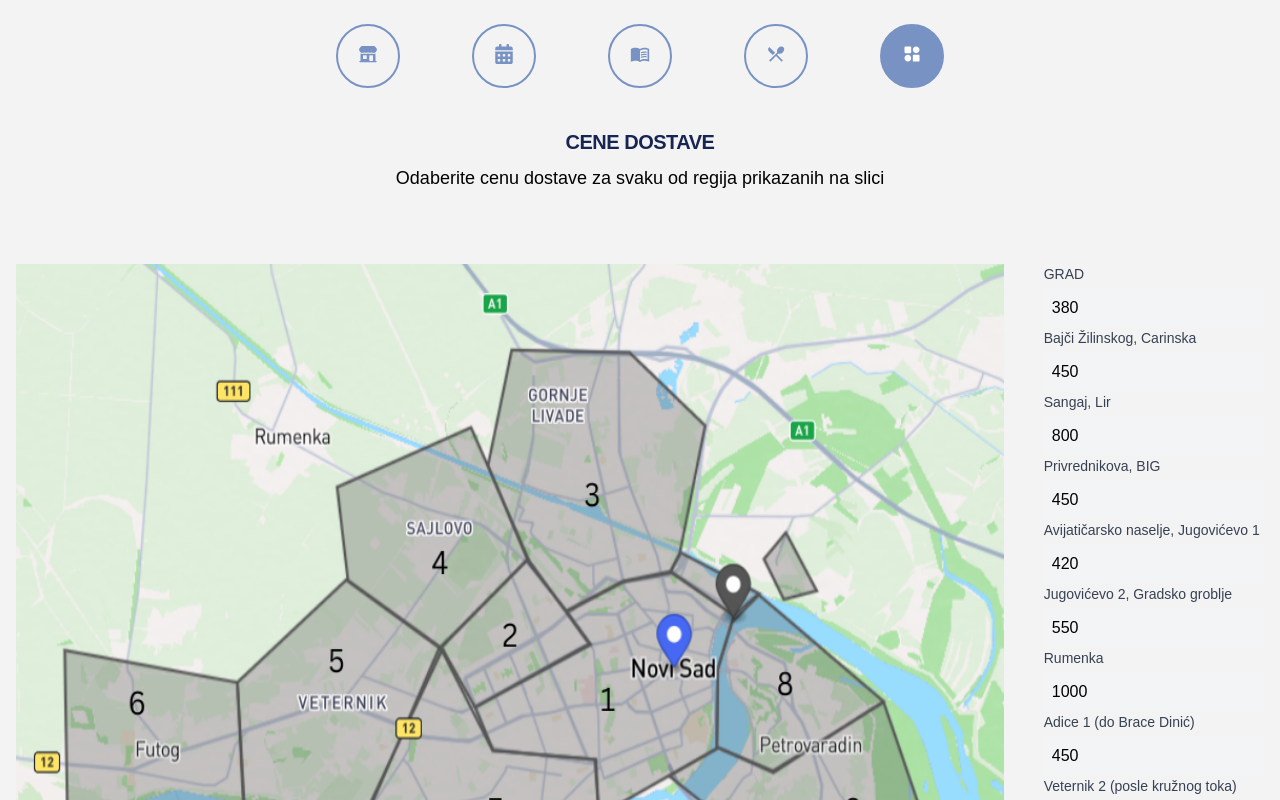
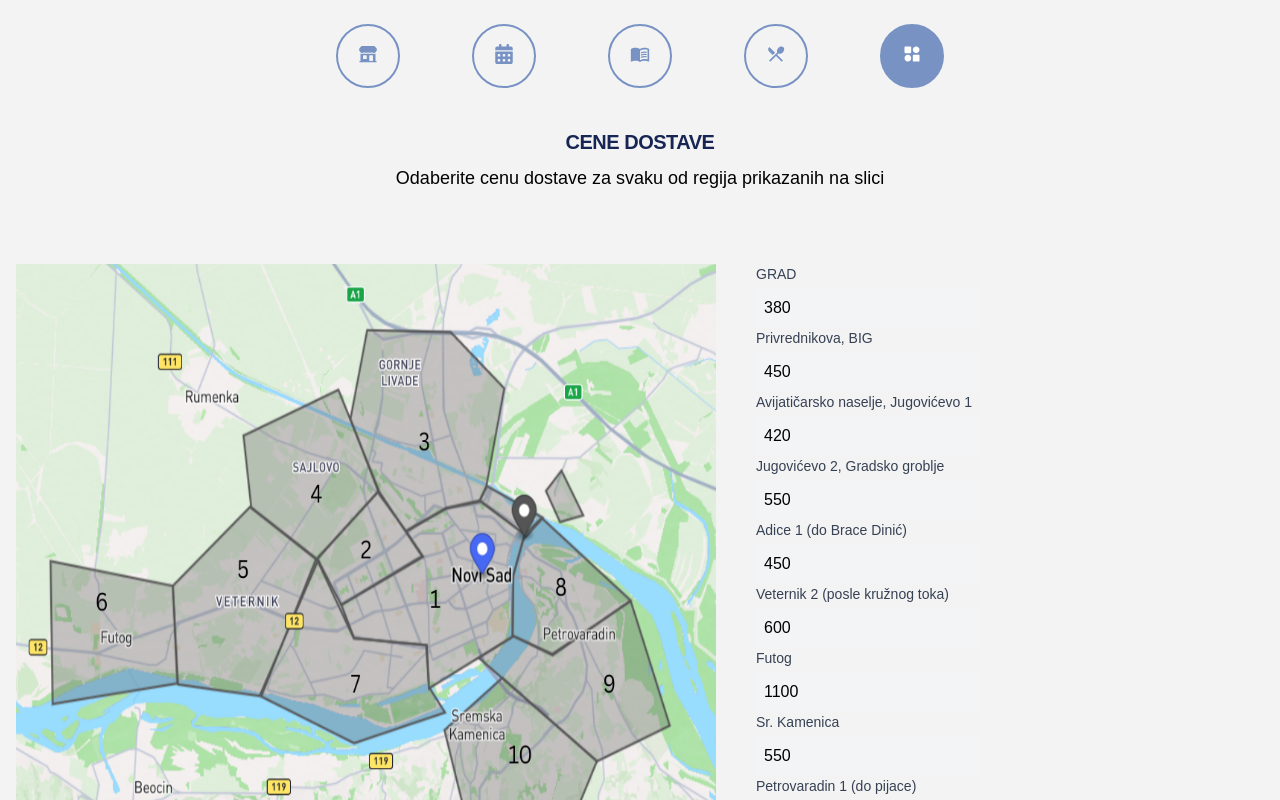
Before and after one commit to Veljko03/ordering-app, a Next.js app: page /delivery in a window 1280 px wide. Shown: the top 800 px of the page. Built offline with nearby package versions, Linux system fonts and the light colour scheme.

Commit message:
added picture and prices for every place on the map

```diff
--- a/app/delivery/page.js
+++ b/app/delivery/page.js
@@ -16,12 +16,12 @@
           Odaberite cenu dostave za svaku od regija prikazanih na slici
         </p>
       </div>
-      <div className="mt-10 flex gap-10">
+      <div className="mt-10 flex flex-col gap-10 md:flex-row">
         <Image
           src="/NoviSad.png"
           alt="slika novog sada"
-          width={1000}
-          height={500}
+          width={700}
+          height={400}
         />
         <div>
           {deliveryPrices.map((place, index) => (
@@ -33,8 +33,7 @@
                 type="text"
                 name="price"
                 //required
-                value={place.price || "0"}
-                // onChange={handleChange}
+                value={place?.price || "0"}
                 className="w-full mt-1 p-2 bg-gray-100  text-black rounded"
               />
             </div>
--- a/app/placesData/deliveryPrices.js
+++ b/app/placesData/deliveryPrices.js
@@ -19,33 +19,33 @@
       ],
     ],
   }, //sta je grad
-  {
-    destination: "Bajči Žilinskog, Carinska",
-    price: 450,
-    coordinates: [
-      [
-        [19.84437969914535, 45.27096964664369],
-        [19.861364087653243, 45.26386469413151],
-        [19.868134332471584, 45.26741737124226],
-        [19.84723021652306, 45.27410398149706],
-        [19.84437969914535, 45.27096964664369],
-      ],
-    ],
-  },
+  // {
+  //   destination: "Bajči Žilinskog, Carinska",
+  //   price: 450,
+  //   coordinates: [
+  //     [
+  //       [19.84437969914535, 45.27096964664369],
+  //       [19.861364087653243, 45.26386469413151],
+  //       [19.868134332471584, 45.26741737124226],
+  //       [19.84723021652306, 45.27410398149706],
+  //       [19.84437969914535, 45.27096964664369],
+  //     ],
+  //   ],
+  // },
   //{ destination: "Zrenjaninski put (do auto-puta)", price: 700 }, //gde je ovo
-  {
-    destination: "Sangaj, Lir",
-    price: 800,
-    coordinates: [
-      [
-        [19.87534463960617, 45.27738793466125],
-        [19.86944469976504, 45.273080937207254],
-        [19.874793277386573, 45.26644520720447],
-        [19.883559813081206, 45.26788115222797],
-        [19.87534463960617, 45.27738793466125],
-      ],
-    ],
-  }, //sta je
+  // {
+  //   destination: "Sangaj, Lir",
+  //   price: 800,
+  //   coordinates: [
+  //     [
+  //       [19.87534463960617, 45.27738793466125],
+  //       [19.86944469976504, 45.273080937207254],
+  //       [19.874793277386573, 45.26644520720447],
+  //       [19.883559813081206, 45.26788115222797],
+  //       [19.87534463960617, 45.27738793466125],
+  //     ],
+  //   ],
+  // }, //sta je
   {
     destination: "Privrednikova, BIG",
     price: 450,
@@ -96,20 +96,20 @@
   },
   // { destination: "Šajlovo", price: 600 },
   // { destination: "Bangladeš", price: 750 },
-  {
-    destination: "Rumenka",
-    price: 1000,
-    coordinates: [
-      [
-        [19.73106001079765, 45.306249370786304],
-        [19.72204860163015, 45.289598745346495],
-        [19.73441503171273, 45.27629840850767],
-        [19.76109101744146, 45.28835556928286],
-        [19.75190511201356, 45.30680801082556],
-        [19.73106001079765, 45.306249370786304],
-      ],
-    ],
-  },
+  // {
+  //   destination: "Rumenka",
+  //   price: 1000,
+  //   coordinates: [
+  //     [
+  //       [19.73106001079765, 45.306249370786304],
+  //       [19.72204860163015, 45.289598745346495],
+  //       [19.73441503171273, 45.27629840850767],
+  //       [19.76109101744146, 45.28835556928286],
+  //       [19.75190511201356, 45.30680801082556],
+  //       [19.73106001079765, 45.306249370786304],
+  //     ],
+  //   ],
+  // },
 
   // { destination: "Somborska, Mileve Marić, Momčila Tapavice", price: 450 },
   // { destination: "Veterinicka rampa", price: 450 },
```
